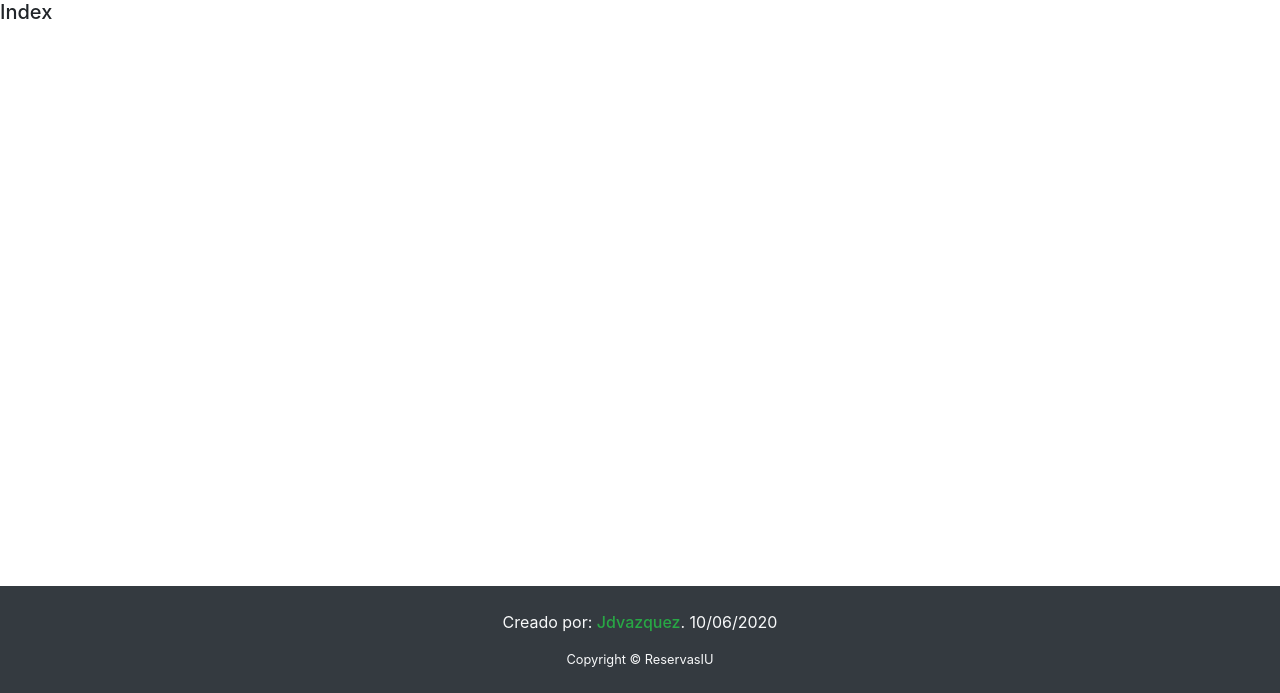
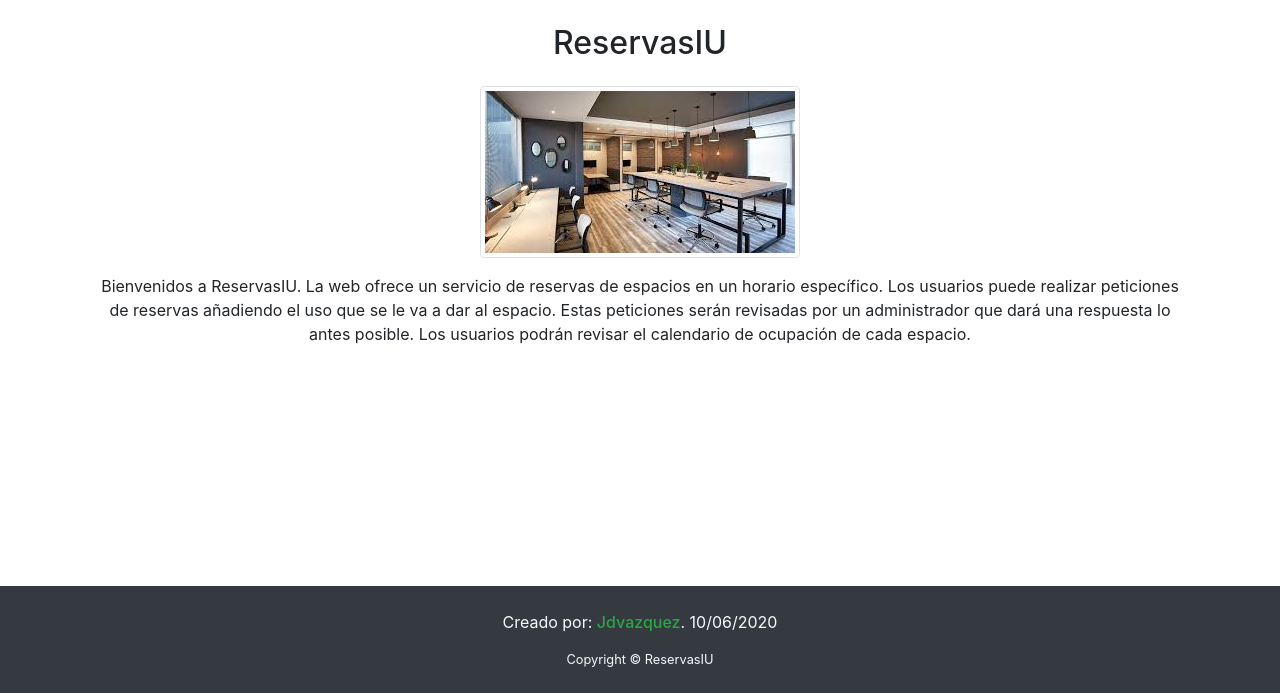
Before and after one commit to JdvazquezDev/GestorReservasIU, a PHP site: page /Controller/Index_Controller.php in a window 1280 px wide. Shown: the part 107-800 px from the top of the page. Run offline with PHP 8.4, Linux system fonts and the light colour scheme; the visitor is signed in with stand-in values (Sample User, id 1); some libraries are stand-ins or nearby versions.

Commit message:
Add content to index_view

```diff
--- a/View/header.php
+++ b/View/header.php
@@ -13,7 +13,8 @@ include_once '../View/layout.php';
 
 <header>
   <div class="header-top bg-dark d-flex justify-content-between border-bottom border-light">
-    <a class="h3 a-link text-white ml-4 mt-2 " href="#"><strong>ReservasIU</strong></a>
+    <a class="h3 a-link text-white ml-4 mt-2 "
+      href="../Controller/Index_Controller.php"><strong>ReservasIU</strong></a>
     <div class="language-selector mr-2">
 
       <div class="languages-header-container d-flex ">
@@ -58,7 +59,8 @@ include_once '../View/layout.php';
     <div class="collapse navbar-collapse" id="navbarSupportedContent">
       <ul class="navbar-nav mr-auto">
         <li class="nav-item active mr-3">
-          <a id="Inicio" class="nav-link" href="#"><span class="sr-only">(current)</span></a>
+          <a id="Inicio" class="nav-link" href="../Controller/Index_Controller.php"><span
+              class="sr-only">(current)</span></a>
         </li>
         <li class="nav-item mr-3">
           <a id="Usuarios" class="nav-link" href="../Controller/USUARIO_Controller.php"></a>
--- a/View/index_VIEW.php
+++ b/View/index_VIEW.php
@@ -18,10 +18,16 @@ class Index
     include_once '../View/layout.php';
     include '../View/header.php';
 ?>
+<div class="index-container h-75 d-flex justify-content-center">
+  <div class="mr-5 ml-5 text-center d-flex flex-column">
+    <h2 class="m-4">ReservasIU</h2>
+    <div class="index-image-container d-flex justify-content-center">
+      <img src="../View/img/index.jpg" class="img-thumbnail" alt="Index img">
+    </div>
+    <p class="mt-3 ml-5 mr-5" id="Texto index"></p>
+  </div>
 
-
-
-<h5>Index</h5>
+</div>
 
 
 <?php
--- a/View/js/cambioIdioma.js
+++ b/View/js/cambioIdioma.js
@@ -55,6 +55,7 @@ function cambio_idioma(idioma) {
       'aquí': 'aquí',
       'Si no tienes cuenta, crea una ': 'Si no tienes cuenta, crea una ',
       'Si ya tienes una cuenta, inicia sesión': 'Si ya tienes una cuenta, inicia sesión',
+      'Texto index': 'Bienvenidos a ReservasIU. La web ofrece un servicio de reservas de espacios en un horario específico. Los usuarios puede realizar peticiones de reservas añadiendo el uso que se le va a dar al espacio. Estas peticiones serán revisadas por un administrador que dará una respuesta lo antes posible. Los usuarios podrán revisar el calendario de ocupación de cada espacio.',
 
       //----------------- ACCIONES -----------------
       'Add': 'Crear',
@@ -105,6 +106,7 @@ function cambio_idioma(idioma) {
       'aquí': 'aquí',
       'Si no tienes cuenta, crea una ': 'Se non tes conta, crea unha ',
       'Si ya tienes una cuenta, inicia sesión': 'Se xa tes unha conta, inicia sesión',
+      'Texto index': 'Benvidos a ReservasIU. A web ofrece un servizo de reservas de espazos nun horario específico. Os usuarios poden realizar peticións de reservas engadindo o uso que se lle vai dar ao espazo. Estas peticións serán revisadas por un administrador, que dará unha resposta o antes posible. Os usuarios poderán revisar o calendario de ocupación de cada espazo.',
 
       //----------------- ACCIONES -----------------
       'Add': 'Engadir',
@@ -157,6 +159,7 @@ function cambio_idioma(idioma) {
       'aquí': 'here',
       'Si no tienes cuenta, crea una ': 'If you dont have an account, create one ',
       'Si ya tienes una cuenta, inicia sesión': 'If you already have an account, log in',
+      'Texto index': 'Welcome to ReservasIU. The website offers a space booking service at a specific time. Users can make booking requests by adding the use that will be given to the space. These requests will be reviewed by an administrator who will give an answer as soon as possible. Users can check the occupation schedule of each space.',
 
       //----------------- ACCIONES -----------------
       'Add': 'Add',
```
Also changed, not shown: View/img/index.jpg (added).
